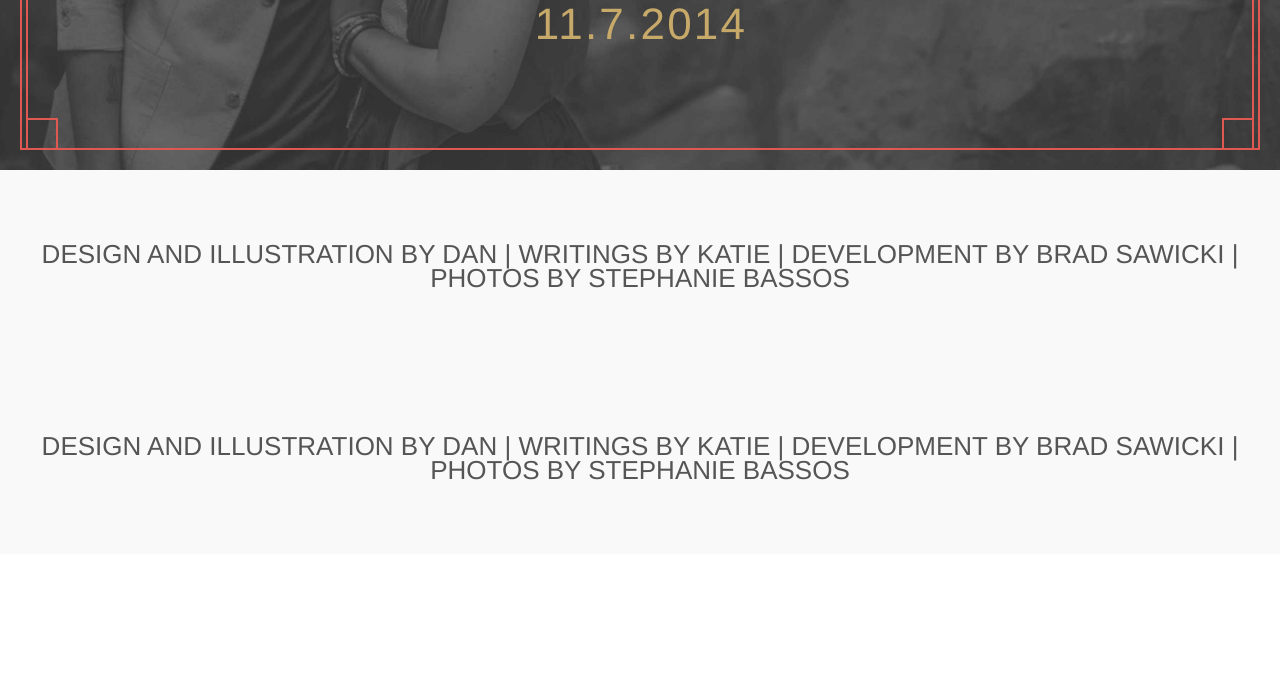
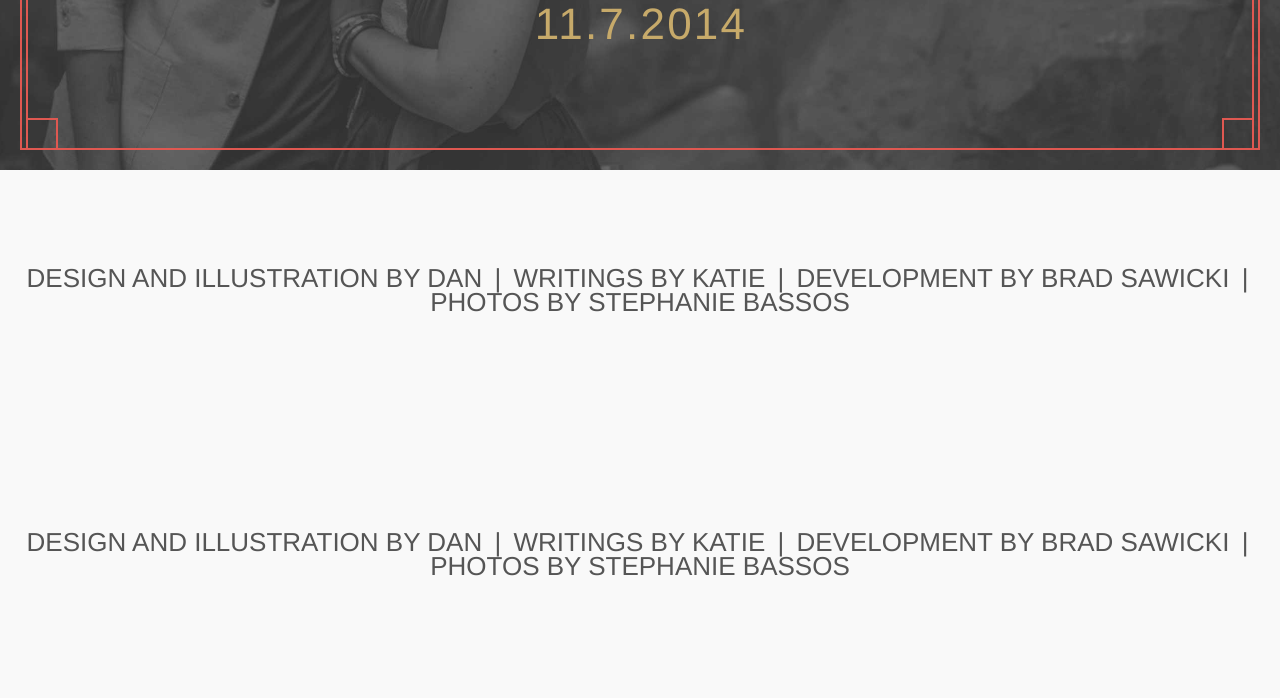
Before and after one commit to danwleu/wedding, a PHP site: template views/footer.php in a window 1280 px wide. Shown: the part 570-1268 px from the top of the page. Before the commit the page ends 1050 px from the top, so only its background shows below. Run offline with PHP 8.4, Linux system fonts and the light colour scheme; the template is opened without the code that fills it, so the values that code supplies are empty; some libraries are stand-ins or nearby versions; some web fonts are replaced.

Commit message:
Replace rsvp bg / Footer pipe margins

```diff
--- a/assets/css/application.css
+++ b/assets/css/application.css
@@ -624,10 +624,13 @@ button.btn {
 .footer {
   font-size: 26px;
   font-size: 1.625rem;
-  padding: 72px 0;
+  padding: 96px 0 120px;
   text-align: center;
   font-family: "Knockout 26 A", "Knockout 26 B", Helvetica, arial, sans-serif;
   text-transform: uppercase;
+}
+.footer .pipe {
+  margin: 0 5px;
 }
 
 .date {
--- a/assets/sass/sections/_footer.scss
+++ b/assets/sass/sections/_footer.scss
@@ -1,8 +1,12 @@
 
 .footer {
   @include font-size(26px);
-  padding: $base*3 0;
+  padding: $base*4 0 $base*5;
   text-align: center;
   font-family: $knock-26;
   text-transform: uppercase;
+
+  .pipe {
+    margin: 0 5px;
+  }
 }
--- a/views/footer.php
+++ b/views/footer.php
@@ -1,5 +1,5 @@
   <footer class="footer">
-    <p>Design and Illustration by Dan | Writings by Katie | Development by Brad Sawicki | Photos by Stephanie Bassos</p>
+    <p>Design and Illustration by Dan <span class="pipe">|</span> Writings by Katie <span class="pipe">|</span> Development by Brad Sawicki <span class="pipe">|</span> Photos by Stephanie Bassos</p>
   </footer>
 
 </div>
```
Also changed, not shown: assets/images/bg-rsvp.png.
